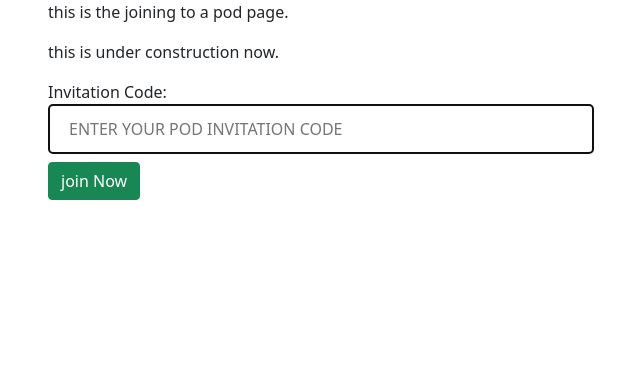
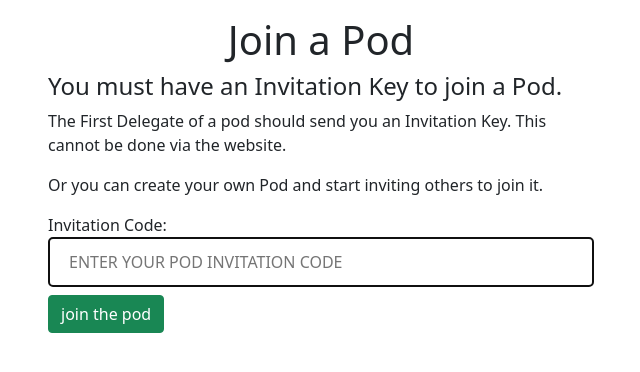
Before and after one commit to coderhqco/claim-your-set-dsup, a Django app: page /pod-join in a window 1280 px wide. Shown: the part 72-444 px from the top of the page, without its empty margins (319-959 px from the left). Run offline with Django 4.2, Linux system fonts and the light colour scheme; a user stored in the database is signed in; some libraries are stand-ins or nearby versions.

Commit message:
added the text on pod join page

```diff
--- a/vote/templates/vote/joinPod.html
+++ b/vote/templates/vote/joinPod.html
@@ -11,10 +11,15 @@
 <div class="container">
     <div class="row">
         <div class="col-sm-12 col-md-3"></div>
-        <div class="col-sm-12 col-md-6">
+        <div class="col-sm-12 col-md-6 mt-3">
+            <h1 class="text-center">Join a Pod</h1>
+            <div class="">
+              <h4 class="text-left">You must have an Invitation Key to join a Pod.</h4>
+              <p class="text-left">The First Delegate of a pod should send you an Invitation Key. This cannot be done via the website.</p>
+              <p class="text-left">Or you can create your own Pod and start inviting others to join it.</p>
+            </div>
 
-            <p> this is the joining to a pod page.</p>
-            <p>this is under construction now.</p>
+
             {% if messages %}
                 {% for message in messages %}
                     <div class="alert alert-danger" role="alert"> {{message}}</div>
@@ -30,7 +35,7 @@
             <form method="post"> {% csrf_token %}
                 <input type="hidden" name="user" value="{{user.pk}}">
                     {{form}}
-                <button class="btn btn-success mt-2"> join Now</button>
+                <button class="btn btn-success mt-2"> join the pod</button>
             </form>
 
         </div>
```
